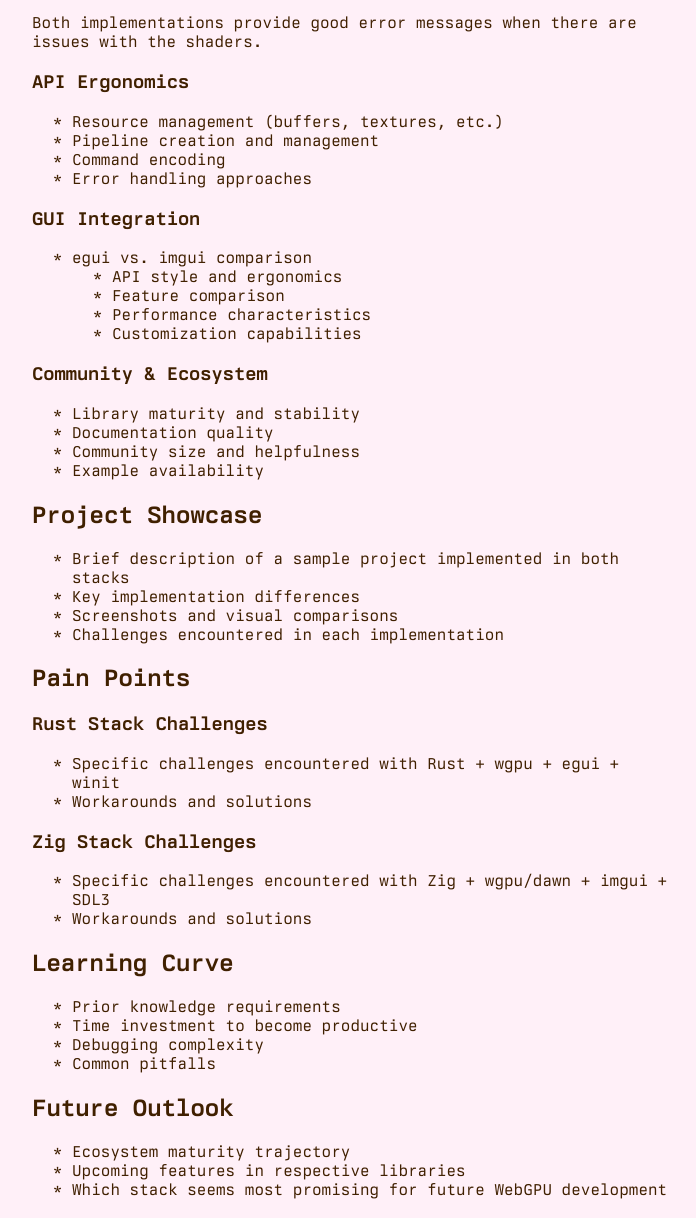
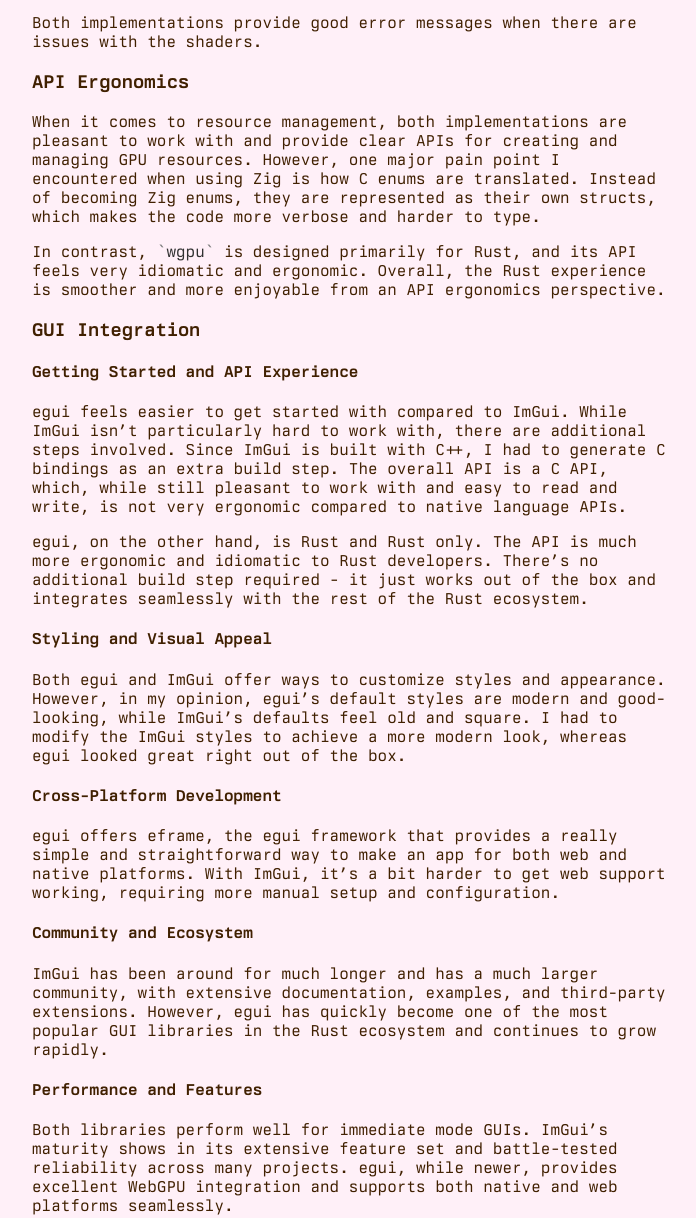
Before and after one commit to lucascompython/website, an Astro site: page /blog/modern-graphics-programming in a window 1280 px wide. Shown: the part 4860-6078 px from the top of the page, without its empty margins (288-984 px from the left). Built offline with nearby package versions, Linux system fonts and the light colour scheme; Astro itself is replaced by a stand-in of ours.

Commit message:
continue writing

```diff
--- a/src/content/blog/modern-graphics-programming.md
+++ b/src/content/blog/modern-graphics-programming.md
@@ -148,17 +148,29 @@
 
 
 ### API Ergonomics
-- Resource management (buffers, textures, etc.)
-- Pipeline creation and management
-- Command encoding
-- Error handling approaches
+
+When it comes to resource management, both implementations are pleasant to work with and provide clear APIs for creating and managing GPU resources. However, one major pain point I encountered when using Zig is how C enums are translated. Instead of becoming Zig enums, they are represented as their own structs, which makes the code more verbose and harder to type.
+
+In contrast, `wgpu` is designed primarily for Rust, and its API feels very idiomatic and ergonomic. Overall, the Rust experience is smoother and more enjoyable from an API ergonomics perspective.
 
 ### GUI Integration
-- egui vs. imgui comparison
-  - API style and ergonomics
-  - Feature comparison
-  - Performance characteristics
-  - Customization capabilities
+
+#### Getting Started and API Experience
+egui feels easier to get started with compared to ImGui. While ImGui isn't particularly hard to work with, there are additional steps involved. Since ImGui is built with C++, I had to generate C bindings as an extra build step. The overall API is a C API, which, while still pleasant to work with and easy to read and write, is not very ergonomic compared to native language APIs.
+
+egui, on the other hand, is Rust and Rust only. The API is much more ergonomic and idiomatic to Rust developers. There's no additional build step required - it just works out of the box and integrates seamlessly with the rest of the Rust ecosystem.
+
+#### Styling and Visual Appeal
+Both egui and ImGui offer ways to customize styles and appearance. However, in my opinion, egui's default styles are modern and good-looking, while ImGui's defaults feel old and square. I had to modify the ImGui styles to achieve a more modern look, whereas egui looked great right out of the box.
+
+#### Cross-Platform Development
+egui offers eframe, the egui framework that provides a really simple and straightforward way to make an app for both web and native platforms. With ImGui, it's a bit harder to get web support working, requiring more manual setup and configuration.
+
+#### Community and Ecosystem
+ImGui has been around for much longer and has a much larger community, with extensive documentation, examples, and third-party extensions. However, egui has quickly become one of the most popular GUI libraries in the Rust ecosystem and continues to grow rapidly.
+
+#### Performance and Features
+Both libraries perform well for immediate mode GUIs. ImGui's maturity shows in its extensive feature set and battle-tested reliability across many projects. egui, while newer, provides excellent WebGPU integration and supports both native and web platforms seamlessly.
 
 ### Community & Ecosystem
 - Library maturity and stability
```
